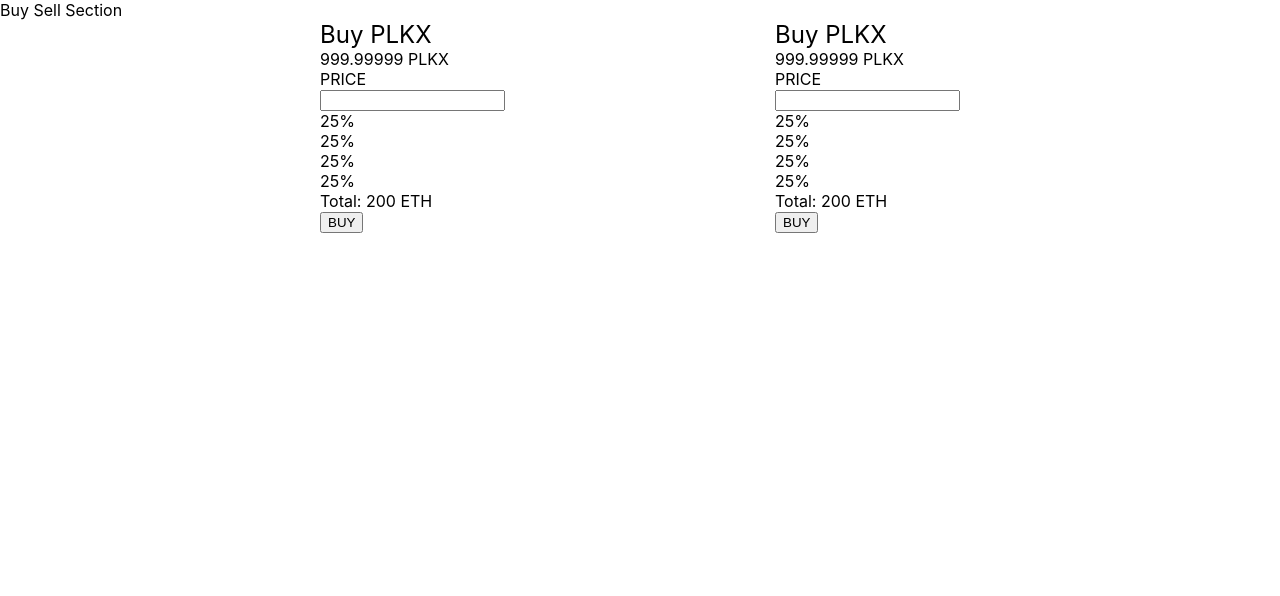
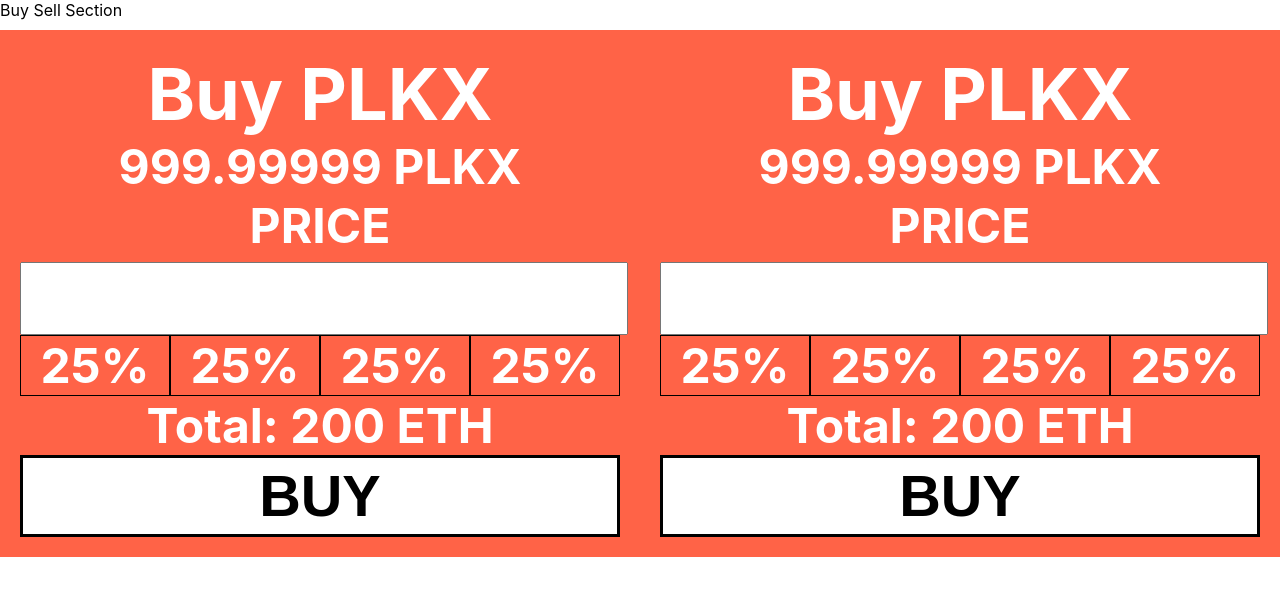
Before and after one commit to Sharplancer/crypto-exchage-react, a React (Create React App) app: page / in a window 1280 px wide. Shown: the top 596 px of the page. Built offline with nearby package versions, Linux system fonts and the light colour scheme.

Commit message:
added basic css

```diff
--- a/src/App.css
+++ b/src/App.css
@@ -1,21 +1,57 @@
 .BuySellBlocks{
+
+    margin: 0;
+    list-style: none;
+    width: 100%;
+    display: -webkit-box;
+    display: -moz-box;
+    display: -ms-flexbox;
+    display: -webkit-flex;
     display: flex;
-    flex-direction: row;
-    flex-flow: row wrap;
-    justify-content: space-between;
+    align-items: stretch;
+    -webkit-flex-flow: row wrap;
+    justify-content: space-around;
 
-    width: 50%;
-    margin: auto;
 }
 
 .BuySellHeadingText{
     font-family: -apple-system, BlinkMacSystemFont, 'Segoe UI', Roboto, Oxygen, Ubuntu, Cantarell, 'Open Sans', 'Helvetica Neue', sans-serif;
     font-size: 1.5em;
+
 }
 
 .BuySellBlock{
+    flex: 1;
+    background: tomato;
+    padding: 20px;
+    margin-top: 10px;
+    color: white;
+    font-weight: bold;
+    font-size: 3em;
+    text-align: center;
+}
+
+.SubmitOrderButton{
+    background: white;
+    padding: 5px;
+    width: 100%;
+    color: black;
+    text-align: center;
+    font-weight: bold;
+    font-size: 1.2em;
+    border: solid;
+}
+
+.RadioButtonSelectorArea{
     display: flex;
-    align-items: stretch;
+}
+.MiniRadioButtonSelector{
+    flex-basis: 100%;
+    text-align: center;
+    border: 1px solid black;
+}
+
+.InputOrderBoxField{
     width: 100%;
-    margin: auto;
+    line-height: 5em;
 }
--- a/src/components/ButtonOrderSubmit.js
+++ b/src/components/ButtonOrderSubmit.js
@@ -1,12 +1,11 @@
 import React, { Component } from 'react';
-
+import '../App.css';
 class ButtonOrderSubmit extends Component {
   render() {
     return (
       <form >
-      <button> BUY</button>
+      <button className="SubmitOrderButton"> BUY</button>
       </form>
-
     );
   }
 }
--- a/src/components/BuySellBlock.js
+++ b/src/components/BuySellBlock.js
@@ -6,14 +6,16 @@ import '../App.css';
 class BuySellBlock extends Component {
   render() {
     return (
-      <div>
+      <div className="BuySellBlock">
       <div className="BuySellHeadingText"> Buy PLKX </div>
       <div> 999.99999 PLKX </div>
       <InputOrderBox></InputOrderBox>
+      <div className="RadioButtonSelectorArea">
       <MiniRadioButtonSelector></MiniRadioButtonSelector>
       <MiniRadioButtonSelector></MiniRadioButtonSelector>
       <MiniRadioButtonSelector></MiniRadioButtonSelector>
       <MiniRadioButtonSelector></MiniRadioButtonSelector>
+      </div>
       <div>Total: 200 ETH</div>
       <ButtonOrderSubmit></ButtonOrderSubmit>
       </div>
--- a/src/components/BuySellSection.js
+++ b/src/components/BuySellSection.js
@@ -7,8 +7,8 @@ class BuySellSection extends Component {
       <div>
       <div>Buy Sell Section</div>
       <div className="BuySellBlocks">
-      <BuySellBlock className="BuySellBlock"> </BuySellBlock>
-      <BuySellBlock className="BuySellBlock"> </BuySellBlock>
+      <BuySellBlock> </BuySellBlock>
+      <BuySellBlock> </BuySellBlock>
       </div>
 
       </div>
--- a/src/components/InputOrderBox.js
+++ b/src/components/InputOrderBox.js
@@ -1,12 +1,12 @@
 import React, { Component } from 'react';
-
+import '../App.css';
 class InputOrderBox extends Component {
   render() {
     return (
       <div>
+      <form>
       <div> PRICE </div>
-      <form>
-        <input type="number" step="0.0001"></input>
+        <input type="number" step="0.0001" className="InputOrderBoxField"></input>
       </form>
       </div>
     );
--- a/src/components/MiniRadioButtonSelector.js
+++ b/src/components/MiniRadioButtonSelector.js
@@ -1,9 +1,9 @@
 import React, { Component } from 'react';
-
+import '../App.css';
 class MiniRadioButtonSelector extends Component {
   render() {
     return (
-      <div > 25% </div>
+      <div className="MiniRadioButtonSelector"> 25% </div>
     );
   }
 }
```
